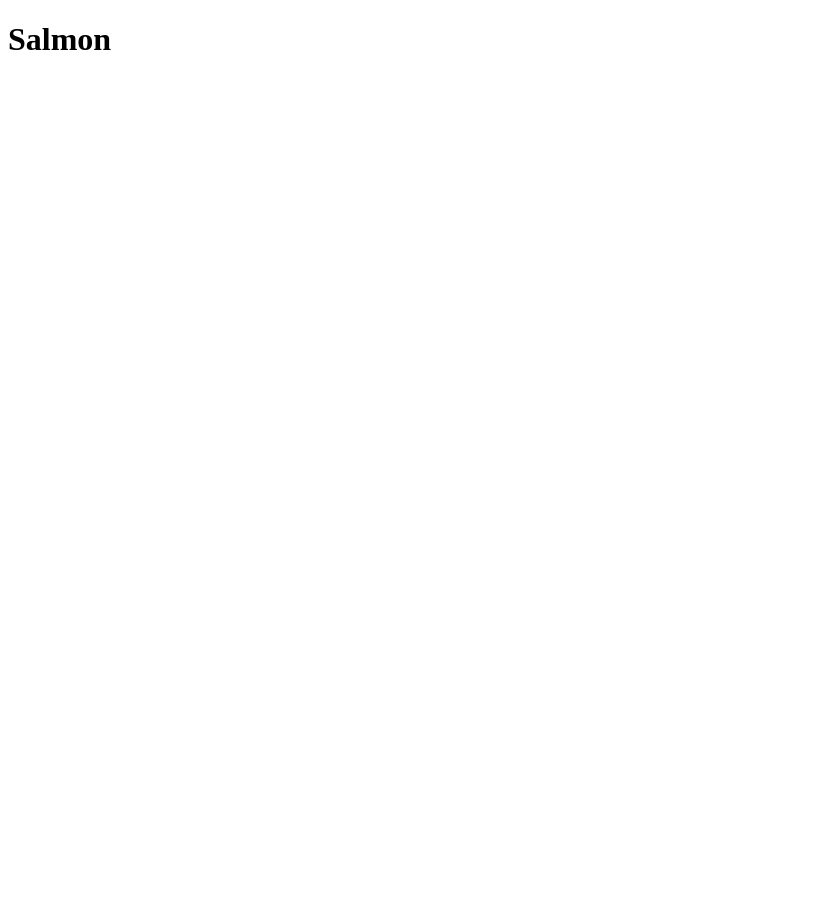
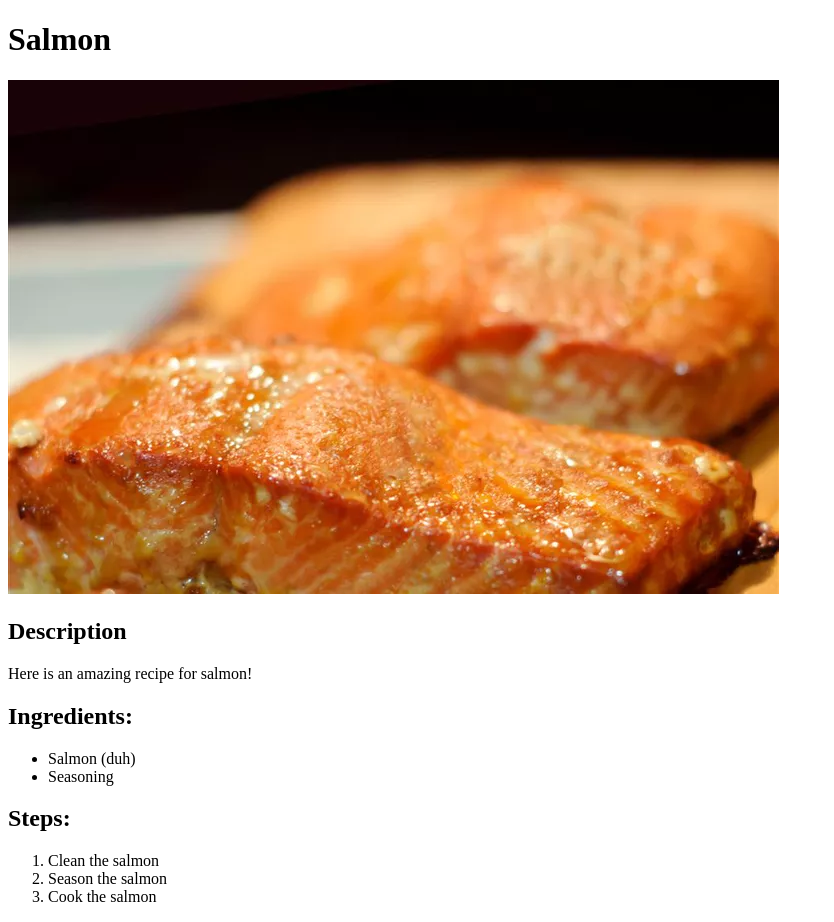
Before and after one commit to richardrto/odin-recipes, a plain HTML site: page recipes/salmon.html in a window 1280 px wide. Shown: the whole page, without its empty margins (0-834 px from the left). Before the commit the page ends 800 px from the top, so only its background shows below. Drawn offline with Linux system fonts and the light colour scheme.

Commit message:
Add info for Salmon recipe and include an image
Added description, ingredients, and steps for salmon recipe. An image
was also included right under the main heading for nice visuals.

```diff
--- a/recipes/salmon.html
+++ b/recipes/salmon.html
@@ -1,10 +1,27 @@
 <!DOCTYPE html>
 <html>
+
 <head lang="en">
     <meta charset="utf-8">
     <title>Salmon</title>
 </head>
+
 <body>
     <h1>Salmon</h1>
+    <img src="./salmon.jpg" alt="Some cooked salmon.">
+    <h2>Description</h2>
+    <p>Here is an amazing recipe for salmon!</p>
+    <h2>Ingredients:</h2>
+    <ul>
+        <li>Salmon (duh)</li>
+        <li>Seasoning</li>
+    </ul>
+    <h2>Steps:</h2>
+    <ol>
+        <li>Clean the salmon</li>
+        <li>Season the salmon</li>
+        <li>Cook the salmon</li>
+    </ol>
 </body>
+
 </html>
```
Also changed, not shown: recipes/salmon.jpg (added). Lines whose indentation alone changed are shown as unchanged.
